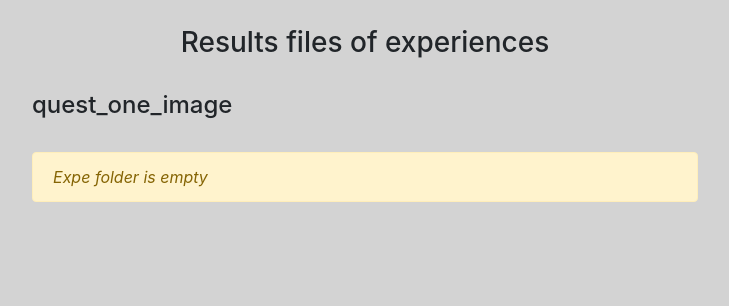
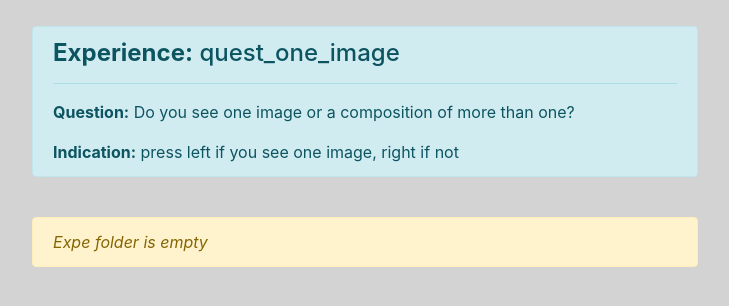
Before and after one commit to prise-3d/Thesis-WebExpe-Django, a Django app: page /admin/results/quest_one_image in a window 1280 px wide. Shown: the top 306 px of the page, without its empty margins (275-1004 px from the left). Run offline with Django 3.2, Linux system fonts and the light colour scheme; the visitor is signed in with stand-in values (Sample User, id 1); some libraries are stand-ins or nearby versions.

```diff
--- a/expe/templates/expe/expe_results.html
+++ b/expe/templates/expe/expe_results.html
@@ -8,13 +8,20 @@
 
 {% block content %}
 
-    <h3>Results files of experiences</h3>
-    <br />
+    {% if not expe %}
+        <h3>Results files of experiences</h3>
+        <br />
+    {% endif %}
 
     <div class="results-expe">
 
         {% if expe %}
-            <h4>{{expe}}</h4>
+            <div class="alert alert-info" role="alert">
+                <h4 class="alert-heading"><strong>Experience:</strong> {{expe}}</h4>
+                <hr>
+                <p><strong>Question:</strong> {{infos.question}} </p>
+                <p class="mb-0"><strong>Indication:</strong> {{infos.indication}} </p>
+            </div>
 
             <br/>
             {% if folders %}
@@ -59,7 +66,9 @@
         {% else %}
              {% for f in folders %}
                 <ul class="list-group">
-                    <li class="list-group-item"><a href="{% url 'expe:results_expe' expe=f %}">{{f}}</a></li>
+                    <a href="{% url 'expe:results_expe' expe=f %}">
+                        <li class="list-group-item">{{f}}</li>
+                    </a>
                 </ul>
             {% endfor %}
         {% endif %}
--- a/expe/views.py
+++ b/expe/views.py
@@ -150,6 +150,9 @@ def list_results(request, expe=None):
 
     if expe is None:
         folders = cfg.expe_name_list
+
+        return render(request, 'expe/expe_results.html', {'expe': expe, 'folders': folders})
+
     else:
         if expe in cfg.expe_name_list:
             folder_path = os.path.join(settings.MEDIA_ROOT, cfg.output_expe_folder, expe)
@@ -164,12 +167,11 @@ def list_results(request, expe=None):
                 for day in days:
                     day_path = os.path.join(folder_path, day)
                     filenames = os.listdir(day_path)
-                    print(filenames)
                     folders[day] = filenames
         else:
             raise Http404("Expe does not exists")
 
-    return render(request, 'expe/expe_results.html', {'expe': expe, 'folders': folders})
+    return render(request, 'expe/expe_results.html', {'expe': expe, 'folders': folders, 'infos': cfg.expes_configuration[expe]['text']})
 
 
 @login_required(login_url="login/")
```
